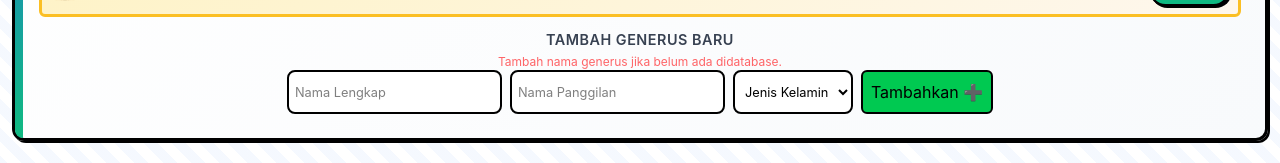
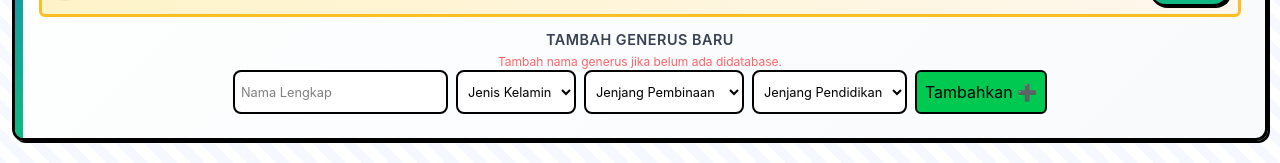
Before and after one commit to yusufhabibalfatha/absensi-asrama-ppg, a Vue app in the folder frontend/: page /absensi in a window 1280 px wide. Shown: the part 518-681 px from the top of the page. Built offline with nearby package versions, Linux system fonts and the light colour scheme; no server answers.

Commit message:
Fix : backend api:

```diff
--- a/frontend/src/components/FormTambahGenerus.vue
+++ b/frontend/src/components/FormTambahGenerus.vue
@@ -14,16 +14,40 @@
     <div class="flex gap-2 flex-wrap">
       <input type="text" v-model="nama_lengkap" placeholder="Nama Lengkap" />
 
-      <input
+      <!-- <input
         type="text"
         v-model="nama_panggilan"
         placeholder="Nama Panggilan"
-      />
+      /> -->
 
       <select v-model="jenis_kelamin">
         <option disabled value="">Jenis Kelamin</option>
         <option value="L">Laki-laki</option>
         <option value="P">Perempuan</option>
+      </select>
+
+      <select v-model="jenjang_pembinaan">
+        <option disabled value="">Jenjang Pembinaan</option>
+        <option value="9">Pra remaja (SMP)</option>
+        <option value="11">Remaja (SMA)</option>
+        <option value="8">Pra nikah (MANDIRI)</option>
+      </select>
+
+      <select v-model="jenjang_pendidikan">
+        <option disabled value="">Jenjang Pendidikan</option>
+        <option value="SD 1">SD 1</option>
+        <option value="SD 2">SD 2</option>
+        <option value="SD 3">SD 3</option>
+        <option value="SD 4">SD 4</option>
+        <option value="SD 5">SD 5</option>
+        <option value="SD 6">SD 6</option>
+        <option value="SMP 1">SMP 1</option>
+        <option value="SMP 2">SMP 2</option>
+        <option value="SMP 3">SMP 3</option>
+        <option value="SMA / SMK">SMA / SMK</option>
+        <option value="Kuliah">Kuliah</option>
+        <option value="Bekerja">Bekerja</option>
+        <option value="Belum bekerja">Belum bekerja</option>
       </select>
 
       <button
@@ -60,8 +84,10 @@ const emit = defineEmits(["added"]);
    State
 ======================== */
 const nama_lengkap = ref("");
-const nama_panggilan = ref("");
+// const nama_panggilan = ref("");
 const jenis_kelamin = ref("");
+const jenjang_pendidikan = ref("");
+const jenjang_pembinaan = ref("");
 const loading = ref(false);
 
 /* ========================
@@ -84,8 +110,9 @@ async function tambahGenerus() {
       body: JSON.stringify({
         kelompok_id: props.kelompokId,
         nama_lengkap: nama_lengkap.value,
-        nama_panggilan: nama_panggilan.value,
         jenis_kelamin: jenis_kelamin.value,
+        jenjang_pembinaan: jenjang_pembinaan.value,
+        jenjang_pendidikan: jenjang_pendidikan.value,
       }),
     });
 
@@ -96,8 +123,10 @@ async function tambahGenerus() {
 
       // reset form
       nama_lengkap.value = "";
-      nama_panggilan.value = "";
+      // nama_panggilan.value = "";
       jenis_kelamin.value = "";
+      jenjang_pembinaan.value = "";
+      jenjang_pendidikan.value = "";
     } else {
       alert(data.message);
     }
--- a/frontend/src/components/RekapHarian.vue
+++ b/frontend/src/components/RekapHarian.vue
@@ -186,16 +186,18 @@ const errorRekap = ref(null);
 
 function detectSesiOtomatis() {
   const now = new Date();
-  const jamWIB = new Intl.DateTimeFormat("en-US", {
-    timeZone: "Asia/Jakarta",
+
+  const jamWITA = new Intl.DateTimeFormat("en-US", {
+    timeZone: "Asia/Makassar", // WITA (Tarakan)
     hour: "2-digit",
     hour12: false,
   }).format(now);
-  const jam = parseInt(jamWIB);
+
+  const jam = parseInt(jamWITA);
 
   if (jam >= 3 && jam < 6) return "subuh";
-  if (jam >= 6 && jam < 11) return "pagi";
-  if (jam >= 11 && jam < 15) return "siang";
+  if (jam >= 6 && jam < 12) return "pagi";
+  if (jam >= 12 && jam < 18) return "siang"; // diperpanjang sampai 18:00
   return "malam";
 }
 
@@ -211,6 +213,7 @@ const fetchRekap = async () => {
       `https://absensi.ppgtarakan.com/api/rekap_harian.php?${params.toString()}`,
     );
     const data = await res.json();
+    console.log("🚀 ~ fetchRekap ~ data:", data);
 
     if (data.status) {
       rekap.value = data.data;
--- a/frontend/src/pages/Absensi.vue
+++ b/frontend/src/pages/Absensi.vue
@@ -532,20 +532,21 @@ const daftarSesi = ["subuh", "pagi", "siang", "malam"];
 function detectSesiOtomatis() {
   const now = new Date();
 
-  // ambil jam WIB
-  const jamWIB = new Intl.DateTimeFormat("en-US", {
-    timeZone: "Asia/Jakarta",
+  // ambil jam WITA (Tarakan)
+  const jamWITA = new Intl.DateTimeFormat("en-US", {
+    timeZone: "Asia/Makassar",
     hour: "2-digit",
     hour12: false,
   }).format(now);
 
-  const jam = parseInt(jamWIB);
+  const jam = parseInt(jamWITA);
 
   if (jam >= 3 && jam < 6) {
     return "subuh";
-  } else if (jam >= 6 && jam < 11) {
+  } else if (jam >= 6 && jam < 12) {
     return "pagi";
-  } else if (jam >= 11 && jam < 15) {
+  } else if (jam >= 12 && jam < 18) {
+    // diperpanjang sampai 18:00
     return "siang";
   } else {
     return "malam";
--- a/frontend/src/pages/Home.vue
+++ b/frontend/src/pages/Home.vue
@@ -12,7 +12,6 @@
       <a href="#rekap" class="btn btn-secondary">📊 Lihat Rekap Absen</a>
     </div>
   </div>
-  <RekapHarian />
   <div class="bg-layout min-h-screen" id="absen">
     <div class="neo-box">
       <h1>Absensi Pengajian Generus Jenjang SMP, SMA, dan Mandiri.</h1>
@@ -79,6 +78,7 @@
       </div>
     </div>
   </div>
+  <RekapHarian />
 </template>
 
 <script setup>
```
